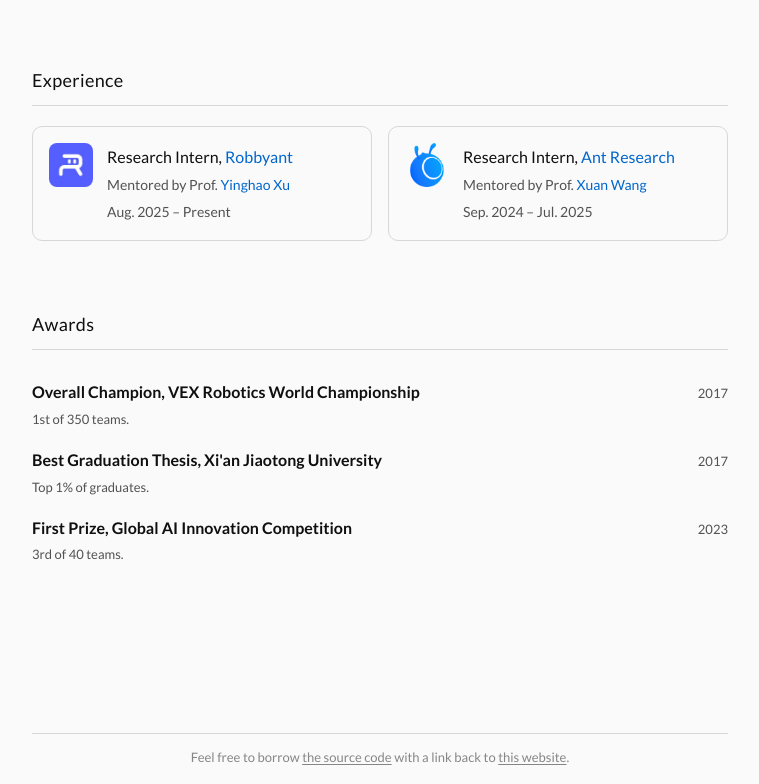
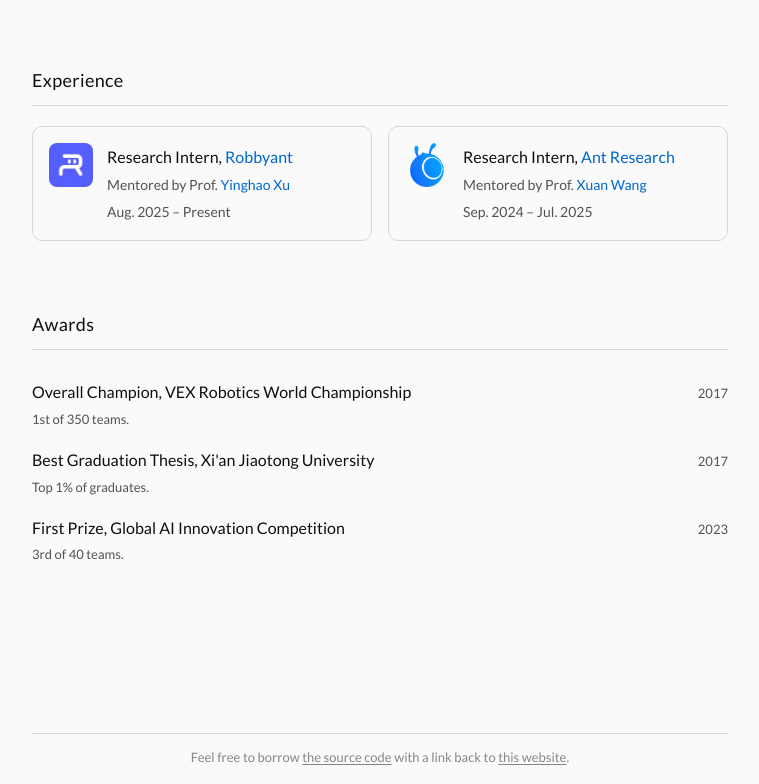
Before and after one commit to krahets/krahets.github.io, a plain HTML site: page index.html in a window 1280 px wide. Shown: the part 1232-2016 px from the top of the page, without its empty margins (260-1019 px from the left). Drawn offline with Linux system fonts and the light colour scheme; a web font is replaced by a local one.

Commit message:
Remove bold from award titles
Co-Authored-By: Claude Sonnet 4.6 <noreply@anthropic.com>

```diff
--- a/index.html
+++ b/index.html
@@ -377,7 +377,7 @@
       padding: 0.5rem 0;
     }
     .award__left { flex: 1; min-width: 0; }
-    .award__name { font-size: var(--text-base); color: var(--text-primary); font-weight: 700; margin: 0 0 0.15rem; }
+    .award__name { font-size: var(--text-base); color: var(--text-primary); font-weight: 400; margin: 0 0 0.15rem; }
     .award__desc { font-size: var(--text-sm); color: var(--text-secondary); margin: 0; }
     .award__year { font-size: var(--text-sm); color: var(--text-secondary); white-space: nowrap; flex-shrink: 0; }
 
```
